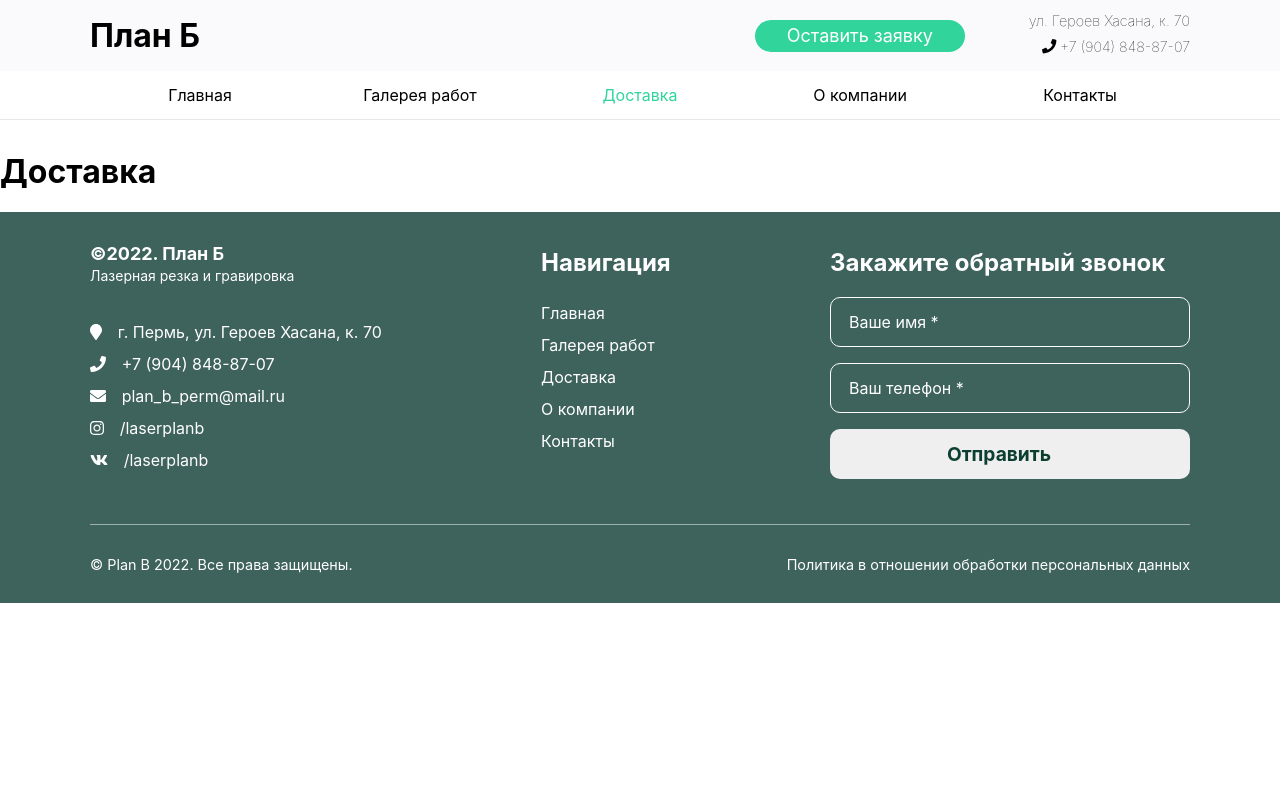
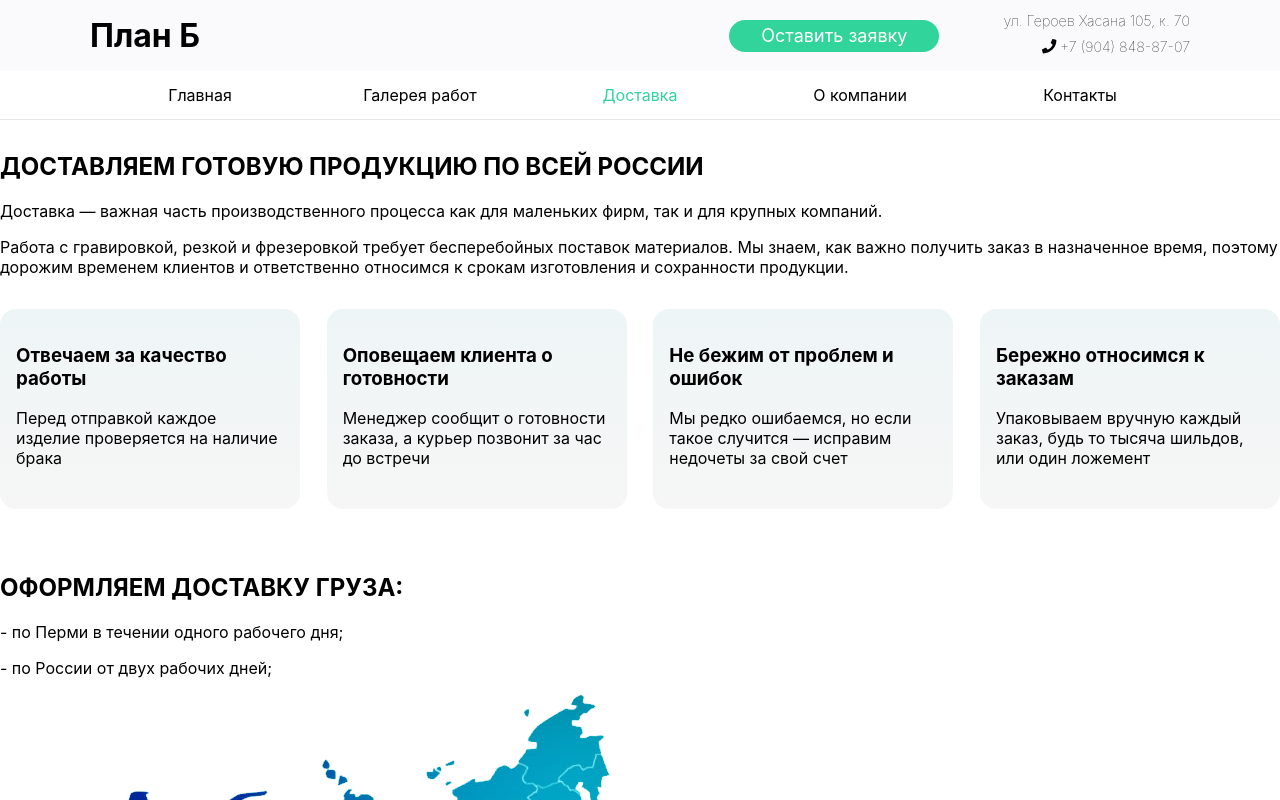
Before and after one commit to enjoythemat/plan-b, a Next.js app: page /shipping in a window 1280 px wide. Shown: the top 800 px of the page. Built offline with nearby package versions, Linux system fonts and the light colour scheme.

Commit message:
ship page

```diff
--- a/components/Footer.js
+++ b/components/Footer.js
@@ -13,7 +13,7 @@ const Footer = () => (
           <h2>©2022. План Б</h2>
           <p>Лазерная резка и гравировка</p>
           <ul>
-            <li><FontAwesomeIcon icon={faMapMarker} /> г. Пермь, ул. Героев Хасана, к. 70</li>
+            <li><FontAwesomeIcon icon={faMapMarker} /> г. Пермь, ул. Героев Хасана 105, к. 70</li>
             <li><FontAwesomeIcon icon={faPhone} /> +7 (904) 848-87-07</li>
             <li><FontAwesomeIcon icon={faEnvelope} /> plan_b_perm@mail.ru</li>
             <li><FontAwesomeIcon icon={faInstagram} /> /laserplanb</li>
--- a/components/header/head/Heads.js
+++ b/components/header/head/Heads.js
@@ -18,7 +18,7 @@ const Heads = ({ menu, menuIconHandler }) => {
         </div>
 
         <div className={styles.contact}>
-          <p>ул. Героев Хасана, к. 70</p>
+          <p>ул. Героев Хасана 105, к. 70</p>
           <p><FontAwesomeIcon icon={faPhone} /> +7 (904) 848-87-07</p>
         </div>
       </div>
--- a/pages/contacts.js
+++ b/pages/contacts.js
@@ -1,6 +1,8 @@
+import styles from '../styles/Contacts.module.scss'
+
 const Contacts = () => {
   return (
-    <h1>Контакты</h1>
+    <div className={styles.contacts}>Контакты</div>
   )
 }
 
--- a/pages/shipping.js
+++ b/pages/shipping.js
@@ -1,6 +1,47 @@
+import Image from 'next/image'
+import ship from '../public/ship.png'
+import styles from '../styles/Shipping.module.scss'
+
 const Shipping = () => {
   return (
-    <h1>Доставка</h1>
+    <div className={styles.shipping}>
+      <h2>ДОСТАВЛЯЕМ ГОТОВУЮ ПРОДУКЦИЮ ПО ВСЕЙ РОССИИ</h2>
+      <p>
+        Доставка — важная часть производственного процесса как для маленьких
+        фирм, так и для крупных компаний.
+      </p>
+      <p>
+        Работа с гравировкой, резкой и фрезеровкой требует бесперебойных поставок
+        материалов. Мы знаем, как важно получить заказ в назначенное время, поэтому
+        дорожим временем клиентов и ответственно относимся к срокам изготовления
+        и сохранности продукции.
+      </p>
+
+      <div className={styles.wrapper}>
+        <div className={styles.ship}>
+          <h3>Отвечаем за качество работы</h3>
+          <p>Перед отправкой каждое изделие проверяется на наличие брака</p>
+        </div>
+        <div className={styles.ship}>
+          <h3>Оповещаем клиента о готовности</h3>
+          <p>Менеджер сообщит о готовности заказа, а курьер позвонит за час до встречи</p>
+        </div>
+        <div className={styles.ship}>
+          <h3>Не бежим от проблем и ошибок</h3>
+          <p>Мы редко ошибаемся, но если такое случится — исправим недочеты за свой счет</p>
+        </div>
+        <div className={styles.ship}>
+          <h3>Бережно относимся к заказам</h3>
+          <p>Упаковываем вручную каждый заказ, будь то тысяча шильдов, или один ложемент</p>
+        </div>
+      </div>
+
+      <h2>ОФОРМЛЯЕМ ДОСТАВКУ ГРУЗА:</h2>
+      <p>- по Перми в течении одного рабочего дня;</p>
+      <p>- по России от двух рабочих дней;</p>
+
+      <Image src={ship} width={647} height={324} />
+    </div>
   )
 }
 
--- /dev/null
+++ b/styles/Contacts.module.scss
@@ -0,0 +1,3 @@
+.contacts {
+  height: 70vh;
+}
--- /dev/null
+++ b/styles/Shipping.module.scss
@@ -0,0 +1,18 @@
+.shipping {
+  margin: 1rem auto;
+  max-width: 1300px;
+
+  .wrapper {
+    display: flex;
+    justify-content: space-between;
+    margin: 2rem 0 4rem 0;
+
+    .ship {
+      padding: 1rem;
+      width: 300px;
+      height: 200px;
+      border-radius: 1rem;
+      background: linear-gradient(to bottom, #eef5f6, #f6f6f6);
+    }
+  }
+}
```
Also changed, not shown: public/ship.png (added).
